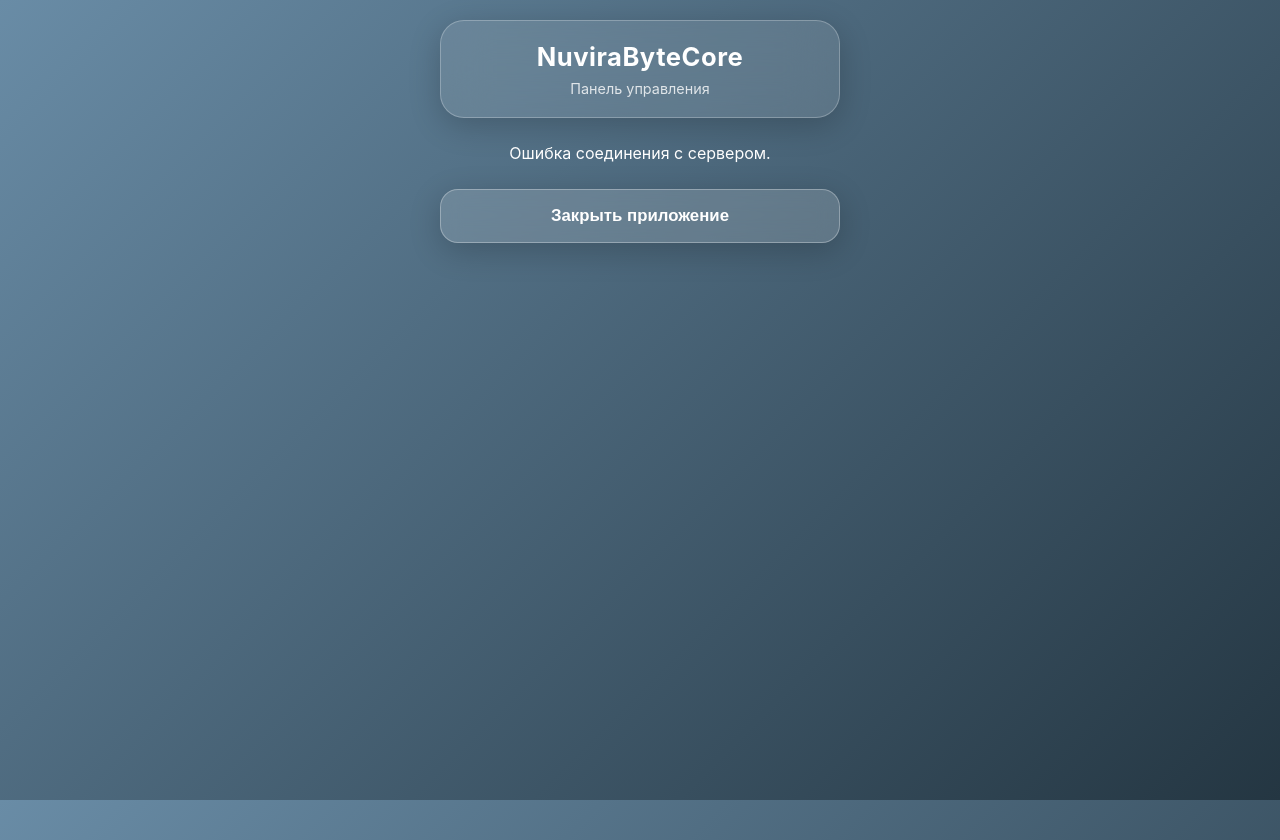
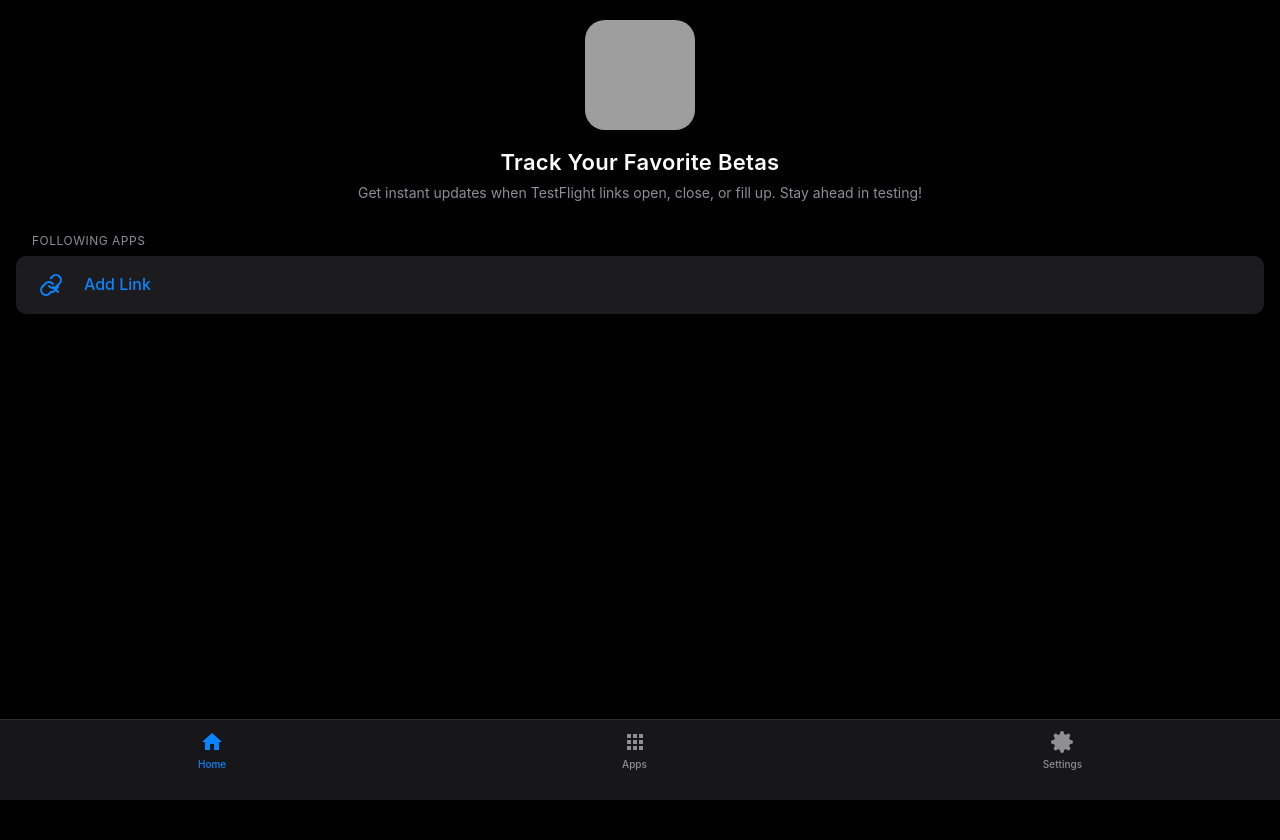
Before and after one commit to danilevuch13-ctrl/tf-bot, a Flask app: page / in a window 1280 px wide. After the commit the page ends 800 px from the top, so only its background shows below. Run offline with Flask 3, Linux system fonts and the light colour scheme; data that the repository does not hold is empty; some libraries are stand-ins or nearby versions; grey boxes are pictures that could not be loaded.

Commit message:
Update index.html

```diff
--- a/templates/index.html
+++ b/templates/index.html
@@ -6,134 +6,159 @@
     <script src="https://telegram.org/js/telegram-web-app.js"></script>
     <style>
         :root {
-            --bg-gradient-1: #698ca6; /* Sierra Blue */
-            --bg-gradient-2: #243642;
+            --bg-color: #000000;
+            --sec-bg-color: #1c1c1e;
+            --text-color: #ffffff;
+            --hint-color: #8e8e93;
+            --accent-color: #0a84ff;
+            --separator-color: #38383a;
+        }
+        body {
+            background-color: var(--bg-color);
+            color: var(--text-color);
+            font-family: -apple-system, BlinkMacSystemFont, "Segoe UI", Roboto, Helvetica, Arial, sans-serif;
+            margin: 0;
+            padding: 0 0 80px 0;
+            -webkit-font-smoothing: antialiased;
         }
 
-        body {
-            margin: 0; padding: 20px;
-            font-family: -apple-system, BlinkMacSystemFont, "SF Pro Display", sans-serif;
-            background: linear-gradient(135deg, var(--bg-gradient-1), var(--bg-gradient-2));
-            background-attachment: fixed; color: #ffffff; min-height: 100vh;
+        /* Шапка с логотипом */
+        .hero { text-align: center; padding: 20px 20px 10px; }
+        .hero img { width: 110px; height: 110px; margin-bottom: 15px; border-radius: 20px; object-fit: cover; }
+        .hero h1 { font-size: 22px; margin: 0 0 8px; font-weight: 600; letter-spacing: 0.3px; }
+        .hero p { font-size: 14px; color: var(--hint-color); margin: 0; line-height: 1.4; }
+
+        /* Список приложений */
+        .section { margin: 20px 16px; }
+        .section-title { font-size: 12px; color: var(--hint-color); text-transform: uppercase; margin-bottom: 8px; margin-left: 16px; letter-spacing: 0.5px; }
+
+        .list-group { background-color: var(--sec-bg-color); border-radius: 10px; overflow: hidden; }
+        .list-item { display: flex; align-items: center; padding: 10px 16px; position: relative; }
+        .list-item:not(:last-child)::after {
+            content: ''; position: absolute; bottom: 0; left: 60px; right: 0; height: 1px; background-color: var(--separator-color);
         }
 
-        .glass {
-            background: rgba(255, 255, 255, 0.1);
-            backdrop-filter: blur(24px); -webkit-backdrop-filter: blur(24px);
-            border: 1px solid rgba(255, 255, 255, 0.25);
-            border-radius: 24px; box-shadow: 0 8px 32px rgba(0, 0, 0, 0.2);
+        .item-icon {
+            width: 42px; height: 42px; border-radius: 50%; margin-right: 14px;
+            object-fit: cover; display: flex; align-items: center; justify-content: center;
+            font-weight: 600; color: #fff; font-size: 18px;
+        }
+        .item-content { flex: 1; display: flex; flex-direction: column; justify-content: center; }
+        .item-title { font-size: 16px; font-weight: 500; margin-bottom: 2px; }
+        .item-subtitle { font-size: 13px; color: var(--hint-color); }
+
+        /* Кнопка Add Link */
+        .add-link { color: var(--accent-color); font-weight: 500; cursor: pointer; }
+        .add-link .add-icon-box {
+            width: 38px; height: 38px; border-radius: 50%; margin-right: 14px;
+            display: flex; align-items: center; justify-content: center;
         }
 
-        .container { max-width: 400px; margin: 0 auto; padding-bottom: 20px; }
-        .header { text-align: center; margin-bottom: 25px; padding: 20px; }
-        h2 { margin: 0; font-size: 1.6rem; font-weight: 700; letter-spacing: 0.5px; }
-        .subtitle { margin: 8px 0 0; opacity: 0.8; font-size: 0.9rem; }
-
-        .card { padding: 20px; margin-bottom: 16px; display: flex; flex-direction: column; gap: 12px; }
-        .url {
-            font-size: 0.85rem; opacity: 0.9; word-break: break-all;
-            background: rgba(0, 0, 0, 0.15); padding: 10px; border-radius: 12px; font-family: monospace;
+        /* Нижняя навигация */
+        .bottom-nav {
+            position: fixed; bottom: 0; left: 0; right: 0; height: 60px; padding-bottom: 20px;
+            background-color: rgba(28, 28, 30, 0.85); backdrop-filter: blur(15px); -webkit-backdrop-filter: blur(15px);
+            display: flex; justify-content: space-around; align-items: center;
+            border-top: 0.5px solid rgba(255,255,255,0.1); z-index: 100;
         }
-        .status { display: flex; align-items: center; gap: 8px; font-weight: 600; font-size: 0.9rem; }
-        .dot { width: 10px; height: 10px; border-radius: 50%; }
-
-        .btn {
-            background: rgba(255, 255, 255, 0.15); color: white;
-            border: 1px solid rgba(255, 255, 255, 0.3); padding: 16px;
-            border-radius: 18px; font-weight: 600; font-size: 1.05rem;
-            width: 100%; cursor: pointer; transition: all 0.2s ease;
-            backdrop-filter: blur(10px); -webkit-backdrop-filter: blur(10px);
-        }
-        .btn:active { background: rgba(255, 255, 255, 0.25); transform: scale(0.97); }
-
-        .btn-delete {
-            background: rgba(255, 69, 58, 0.15); border-color: rgba(255, 69, 58, 0.4);
-            color: #ff453a; padding: 12px; font-size: 0.9rem; margin-top: 5px;
-        }
-        .btn-delete:active { background: rgba(255, 69, 58, 0.25); }
+        .nav-item { display: flex; flex-direction: column; align-items: center; color: var(--hint-color); font-size: 10px; gap: 4px; font-weight: 500; }
+        .nav-item.active { color: var(--accent-color); }
+        .nav-icon { width: 24px; height: 24px; }
     </style>
 </head>
 <body>
-    <div class="container">
-        <div class="glass header">
-            <h2>NuviraByteCore</h2>
-            <p class="subtitle">Панель управления</p>
+    <div class="hero">
+        <img src="https://developer.apple.com/assets/elements/icons/testflight/testflight-128x128_2x.png" alt="Apps Logo">
+        <h1>Track Your Favorite Betas</h1>
+        <p>Get instant updates when TestFlight links open, close, or fill up. Stay ahead in testing!</p>
+    </div>
+
+    <div class="section">
+        <div class="section-title">Following Apps</div>
+        <div class="list-group" id="app-list">
+
+            <div class="list-item add-link" onclick="window.Telegram.WebApp.close()">
+                <div class="add-icon-box">
+                    <svg width="24" height="24" viewBox="0 0 24 24" fill="none" stroke="currentColor" stroke-width="2" stroke-linecap="round" stroke-linejoin="round"><path d="M10 13a5 5 0 0 0 7.54.54l3-3a5 5 0 0 0-7.07-7.07l-1.72 1.71"></path><path d="M14 11a5 5 0 0 0-7.54-.54l-3 3a5 5 0 0 0 7.07 7.07l1.71-1.71"></path><line x1="14" y1="14" x2="19" y2="19"></line><line x1="19" y1="14" x2="14" y2="19"></line></svg>
+                </div>
+                <div class="item-content">
+                    <div class="item-title">Add Link</div>
+                </div>
+            </div>
+
+            <!-- Индикатор загрузки -->
+            <div id="loader" class="list-item">
+                <div class="item-content"><div class="item-title" style="color: var(--hint-color);">Loading...</div></div>
+            </div>
+
         </div>
+    </div>
 
-        <div id="links">
-            <p style="text-align:center;">Загрузка базы данных...</p>
+    <div class="bottom-nav">
+        <div class="nav-item active">
+            <svg class="nav-icon" viewBox="0 0 24 24" fill="currentColor"><path d="M10 20v-6h4v6h5v-8h3L12 3 2 12h3v8z"/></svg>
+            Home
         </div>
-
-        <button class="glass btn" onclick="window.Telegram.WebApp.close()" style="margin-top: 10px;">Закрыть приложение</button>
+        <div class="nav-item">
+            <svg class="nav-icon" viewBox="0 0 24 24" fill="currentColor"><path d="M4 8h4V4H4v4zm6 12h4v-4h-4v4zm-6 0h4v-4H4v4zm0-6h4v-4H4v4zm6 0h4v-4h-4v4zm6-10v4h4V4h-4zm-6 4h4V4h-4v4zm6 6h4v-4h-4v4zm0 6h4v-4h-4v4z"/></svg>
+            Apps
+        </div>
+        <div class="nav-item">
+            <svg class="nav-icon" viewBox="0 0 24 24" fill="currentColor"><circle cx="12" cy="12" r="3"/><path d="M19.4 15a1.65 1.65 0 0 0 .33 1.82l.06.06a2 2 0 0 1 0 2.83 2 2 0 0 1-2.83 0l-.06-.06a1.65 1.65 0 0 0-1.82-.33 1.65 1.65 0 0 0-1 1.51V21a2 2 0 0 1-2 2 2 2 0 0 1-2-2v-.09A1.65 1.65 0 0 0 9 19.4a1.65 1.65 0 0 0-1.82.33l-.06.06a2 2 0 0 1-2.83 0 2 2 0 0 1 0-2.83l.06-.06a1.65 1.65 0 0 0 .33-1.82 1.65 1.65 0 0 0-1.51-1H3a2 2 0 0 1-2-2 2 2 0 0 1 2-2h.09A1.65 1.65 0 0 0 4.6 9a1.65 1.65 0 0 0-.33-1.82l-.06-.06a2 2 0 0 1 0-2.83 2 2 0 0 1 2.83 0l.06.06a1.65 1.65 0 0 0 1.82.33H9a1.65 1.65 0 0 0 1-1.51V3a2 2 0 0 1 2-2 2 2 0 0 1 2 2v.09a1.65 1.65 0 0 0 1 1.51 1.65 1.65 0 0 0 1.82-.33l.06-.06a2 2 0 0 1 2.83 0 2 2 0 0 1 0 2.83l-.06.06a1.65 1.65 0 0 0-.33 1.82V9a1.65 1.65 0 0 0 1.51 1H21a2 2 0 0 1 2 2 2 2 0 0 1-2 2h-.09a1.65 1.65 0 0 0-1.51 1z"/></svg>
+            Settings
+        </div>
     </div>
 
     <script>
         const tg = window.Telegram.WebApp;
         tg.expand();
-        tg.ready();
-
-        const userId = tg.initDataUnsafe?.user?.id;
-        const linksContainer = document.getElementById('links');
+        tg.setHeaderColor('#000000');
+        tg.setBackgroundColor('#000000');
 
         async function loadLinks() {
-            if (!userId) {
-                linksContainer.innerHTML = '<p style="text-align:center;">Открой приложение через Telegram бота.</p>';
+            const uid = tg.initDataUnsafe.user?.id;
+            const loader = document.getElementById('loader');
+            const list = document.getElementById('app-list');
+
+            if (!uid) {
+                loader.innerHTML = '<div class="item-content"><div class="item-title">Локальный тест</div></div>';
                 return;
             }
 
             try {
-                const response = await fetch(`/api/links?chat_id=${userId}`);
+                const response = await fetch(`/api/get_links?uid=${uid}`);
                 const links = await response.json();
+                loader.remove();
 
-                if (links.length === 0) {
-                    linksContainer.innerHTML = '<p style="text-align:center;">У тебя пока нет отслеживаемых ссылок.</p>';
-                    return;
-                }
+                links.forEach(app => {
+                    const card = document.createElement('div');
+                    card.className = 'list-item';
 
-                linksContainer.innerHTML = '';
+                    let iconHtml = '';
+                    if (app.icon.includes('apple_logo') || app.name === 'Unknown App') {
+                        const initial = app.name.charAt(0).toUpperCase();
+                        const colors = ['#6A5ACD', '#0a84ff', '#ff375f', '#ff9f0a'];
+                        const bgColor = colors[app.name.length % colors.length];
+                        iconHtml = `<div class="item-icon" style="background-color: ${bgColor};">${initial}</div>`;
+                    } else {
+                        iconHtml = `<img src="${app.icon}" class="item-icon">`;
+                    }
 
-                links.forEach(link => {
-                    const isOpen = link.status === "OPEN";
-                    const statusText = isOpen ? "СЛОТ ОТКРЫТ" : "Мест нет";
-                    const statusColor = isOpen ? "#32d74b" : "#ff453a";
-
-                    const card = document.createElement('div');
-                    card.className = 'glass card';
                     card.innerHTML = `
-                        <div class="status">
-                            <div class="dot" style="background: ${statusColor}; box-shadow: 0 0 10px ${statusColor};"></div>
-                            ${statusText}
+                        ${iconHtml}
+                        <div class="item-content">
+                            <div class="item-title">${app.name}</div>
+                            <div class="item-subtitle">1 link • Active</div>
                         </div>
-                        <div class="url">${link.url}</div>
-                        <button class="btn btn-delete" onclick="deleteLink('${link.url}')">Удалить из списка</button>
                     `;
-                    linksContainer.appendChild(card);
+                    list.appendChild(card);
                 });
             } catch (e) {
-                linksContainer.innerHTML = '<p style="text-align:center;">Ошибка соединения с сервером.</p>';
+                loader.innerHTML = '<div class="item-content"><div class="item-title" style="color: #ff375f;">Ошибка загрузки</div></div>';
             }
         }
 
-        async function deleteLink(url) {
-            tg.HapticFeedback.notificationOccurred('warning');
-            if (!confirm('Точно удалить эту ссылку?')) return;
-
-            await fetch('/api/delete', {
-                method: 'POST',
-                headers: { 'Content-Type': 'application/json' },
-                body: JSON.stringify({ chat_id: userId, url: url })
-            });
-
-            tg.HapticFeedback.notificationOccurred('success');
-            loadLinks();
-        }
-
         loadLinks();
-
-        if (tg.colorScheme === 'light') {
-            document.body.style.background = 'linear-gradient(135deg, #a8c0d6, #e0e8f0)';
-            document.body.style.color = '#1c1c1e';
-        }
     </script>
 </body>
 </html>
```
